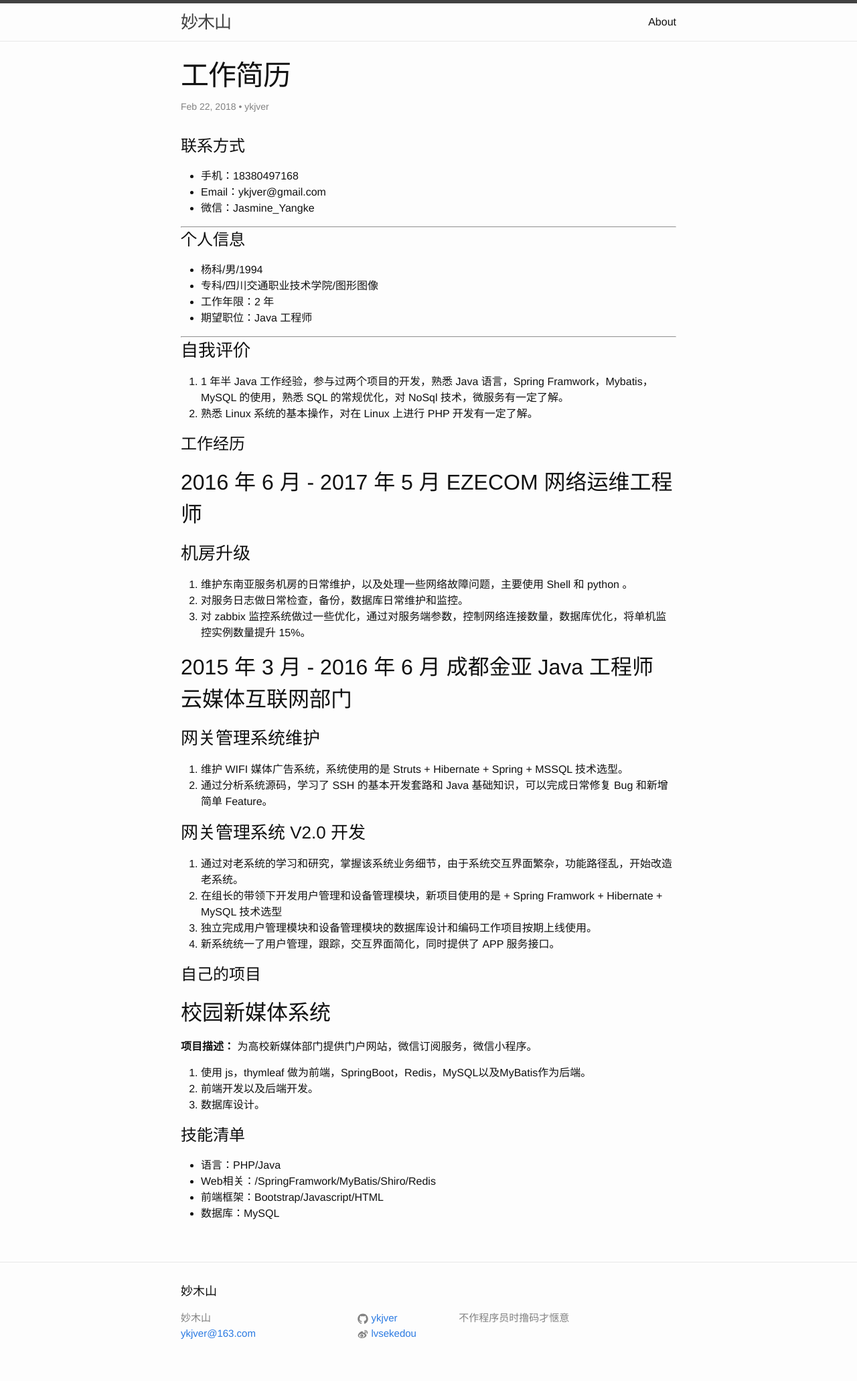
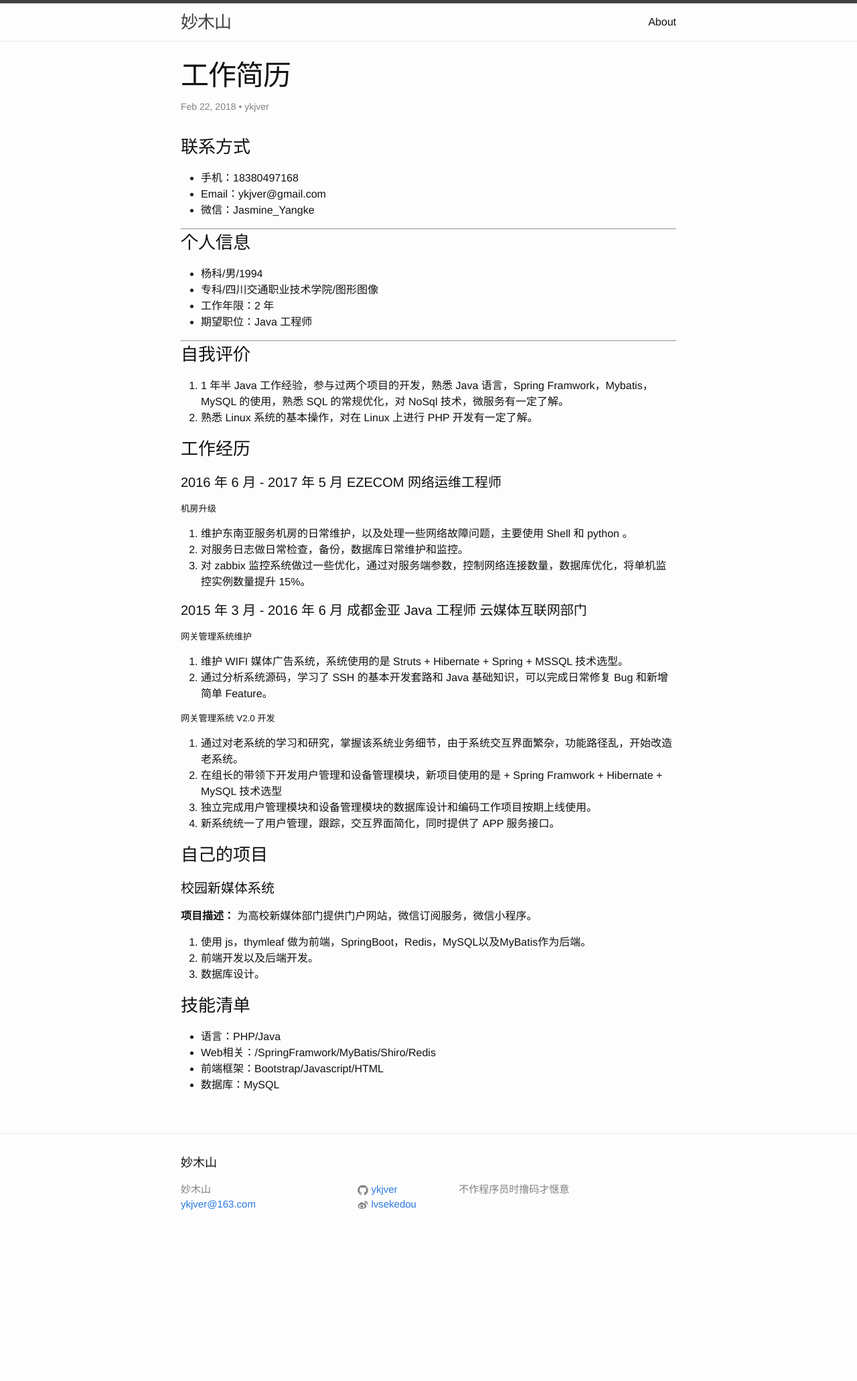
Before and after one commit to ykjver/ykjver.github.io, a Jekyll site: the page built from _posts/2018-02-22-my-resume.md, in a window 1280 px wide. Shown: the whole page at 67% size. Built offline with Jekyll 4.4.1, drawn with Linux system fonts in a browser that asks for light colours; after the commit the page ends 1870 px from its top, so only the background shows below that.

```diff
--- a/_posts/2018-02-22-my-resume.md
+++ b/_posts/2018-02-22-my-resume.md
@@ -6,14 +6,14 @@ categories:  life
 author : ykjver
 ---
 
-# 联系方式
+### 联系方式
 - 手机：18380497168
 - Email：ykjver@gmail.com
 - 微信：Jasmine_Yangke
 
 ---
 
-# 个人信息
+### 个人信息
 - 杨科/男/1994
 - 专科/四川交通职业技术学院/图形图像
 - 工作年限：2 年
@@ -26,37 +26,37 @@ author : ykjver
 2. 熟悉 Linux 系统的基本操作，对在 Linux 上进行 PHP 开发有一定了解。
 
 
-# 工作经历
+### 工作经历
 
-## 2016 年 6 月 - 2017 年 5 月 EZECOM  网络运维工程师
-### 机房升级
+#### 2016 年 6 月 - 2017 年 5 月 EZECOM  网络运维工程师
+##### 机房升级
 1.  维护东南亚服务机房的日常维护，以及处理一些网络故障问题，主要使用 Shell 和 python 。
 2.  对服务日志做日常检查，备份，数据库日常维护和监控。
 3.  对 zabbix 监控系统做过一些优化，通过对服务端参数，控制网络连接数量，数据库优化，将单机监控实例数量提升 15%。
 
-## 2015 年 3 月 - 2016 年 6 月 成都金亚 Java 工程师 云媒体互联网部门
+#### 2015 年 3 月 - 2016 年 6 月 成都金亚 Java 工程师 云媒体互联网部门
 
-### 网关管理系统维护
+##### 网关管理系统维护
 1. 维护 WIFI 媒体广告系统，系统使用的是 Struts + Hibernate + Spring + MSSQL 技术选型。
 2. 通过分析系统源码，学习了 SSH 的基本开发套路和 Java 基础知识，可以完成日常修复 Bug 和新增简单 Feature。
 
-### 网关管理系统 V2.0 开发
+##### 网关管理系统 V2.0 开发
 1. 通过对老系统的学习和研究，掌握该系统业务细节，由于系统交互界面繁杂，功能路径乱，开始改造老系统。
 2. 在组长的带领下开发用户管理和设备管理模块，新项目使用的是 + Spring Framwork + Hibernate + MySQL 技术选型
 3.  独立完成用户管理模块和设备管理模块的数据库设计和编码工作项目按期上线使用。
 4.  新系统统一了用户管理，跟踪，交互界面简化，同时提供了 APP 服务接口。
 
 
-# 自己的项目
+### 自己的项目
 
-## 校园新媒体系统
+#### 校园新媒体系统
 **项目描述：** 为高校新媒体部门提供门户网站，微信订阅服务，微信小程序。
 1. 使用 js，thymleaf 做为前端，SpringBoot，Redis，MySQL以及MyBatis作为后端。
 2. 前端开发以及后端开发。
 3. 数据库设计。
 
 
-# 技能清单
+### 技能清单
 - 语言：PHP/Java
 - Web相关：/SpringFramwork/MyBatis/Shiro/Redis
 - 前端框架：Bootstrap/Javascript/HTML
```
